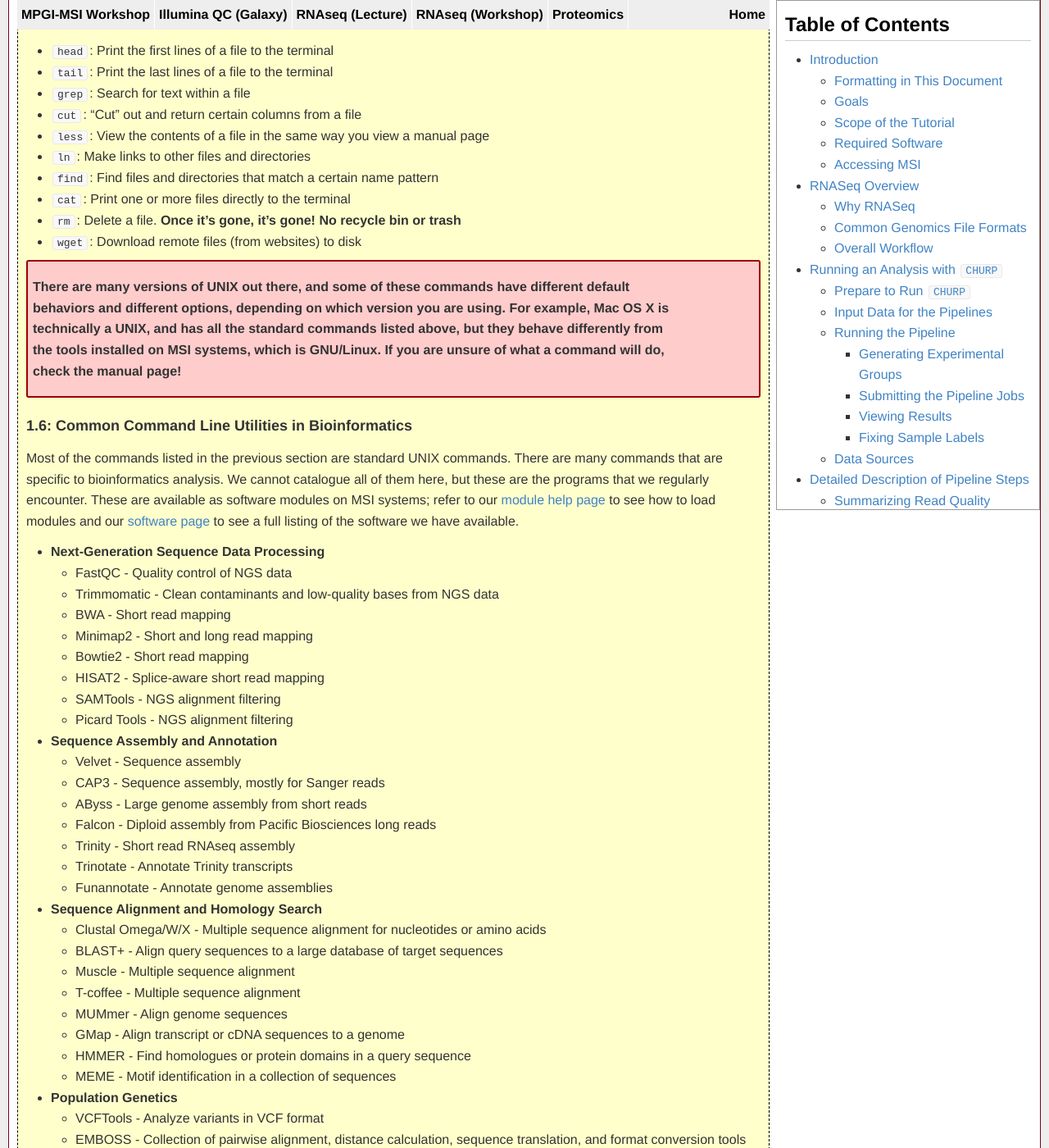
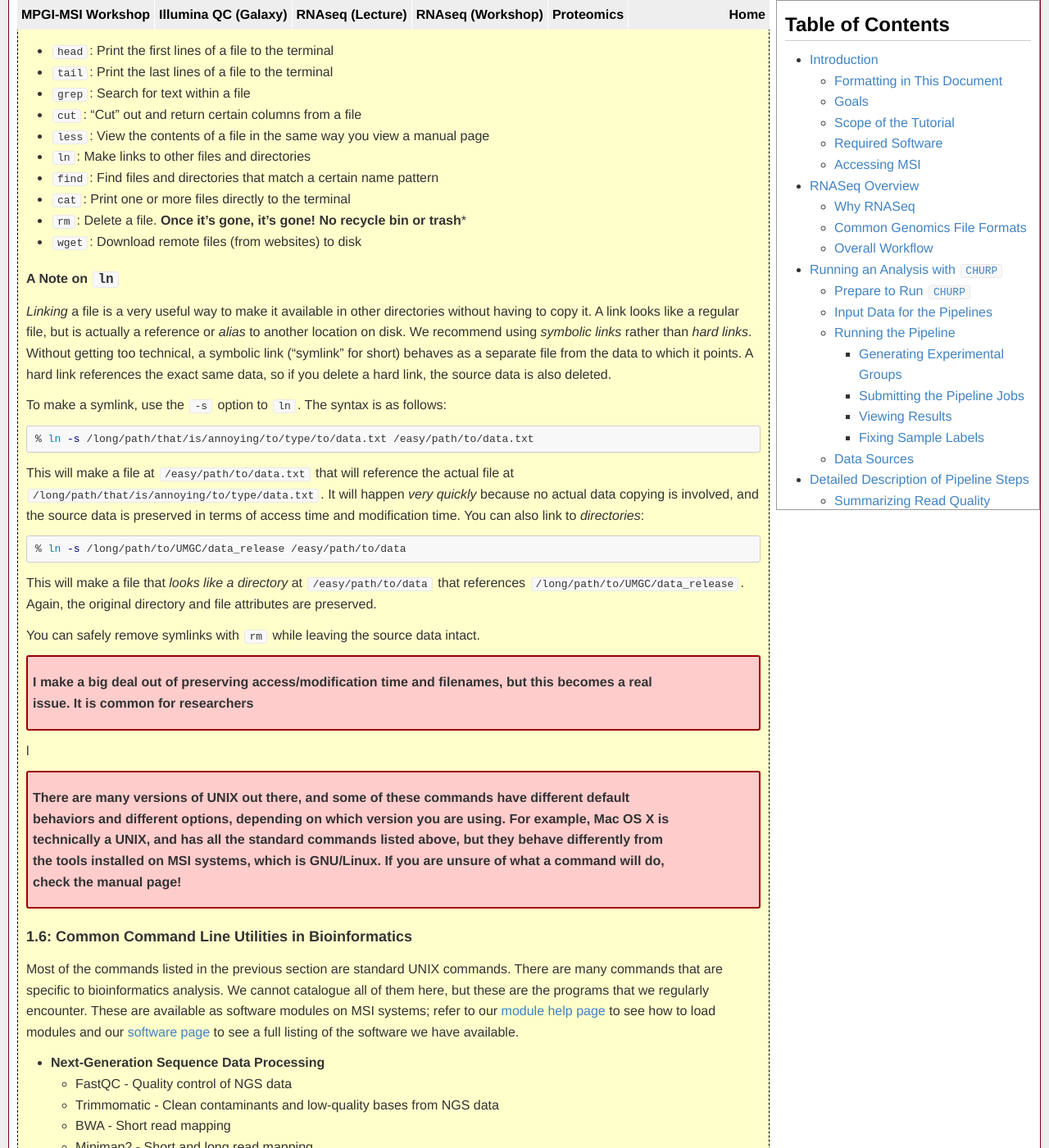
Before and after one commit to msi-ris/Tutorials, a Jekyll site: the page built from rnaseq_cmd_beta.md, in a window 1280 px wide and 1400 px high, scrolled down 14731 px. Shown: the whole window at 82% size. Built offline with Jekyll 4.4.1, drawn with Linux system fonts in a browser that asks for light colours.

Commit message:
Update rnaseq beta

````diff
--- a/rnaseq_cmd_beta.md
+++ b/rnaseq_cmd_beta.md
@@ -465,8 +465,46 @@ entire file into memory.
 - `ln`: Make links to other files and directories
 - `find`: Find files and directories that match a certain name pattern
 - `cat`: Print one or more files directly to the terminal
-- `rm`: Delete a file. **Once it's gone, it's gone! No recycle bin or trash**
+- `rm`: Delete a file. **Once it's gone, it's gone! No recycle bin or trash**\*
 - `wget`: Download remote files (from websites) to disk
+
+#### A Note on `ln`
+*Linking* a file is a very useful way to make it available in other directories
+without having to copy it. A link looks like a regular file, but is actually
+a reference or *alias* to another location on disk. We recommend using
+*symbolic links* rather than *hard links*. Without getting too technical, a
+symbolic link ("symlink" for short) behaves as a separate file from the data
+to which it points. A hard link references the exact same data, so if you delete
+a hard link, the source data is also deleted.
+
+To make a symlink, use the `-s` option to `ln`. The syntax is as follows:
+
+```bash
+% ln -s /long/path/that/is/annoying/to/type/to/data.txt /easy/path/to/data.txt
+```
+
+This will make a file at `/easy/path/to/data.txt` that will reference the actual
+file at `/long/path/that/is/annoying/to/type/data.txt`. It will happen
+*very quickly* because no actual data copying is involved, and the source data
+is preserved in terms of access time and modification time. You can also link
+to *directories*:
+
+```bash
+% ln -s /long/path/to/UMGC/data_release /easy/path/to/data
+```
+
+This will make a file that *looks like a directory* at `/easy/path/to/data` that
+references `/long/path/to/UMGC/data_release`. Again, the original directory and
+file attributes are preserved.
+
+You can safely remove symlinks with `rm` while leaving the source data intact.
+
+<div class="warn" markdown="1">
+
+I make a big deal out of preserving access/modification time and filenames, but
+this becomes a real issue. It is common for researchers
+
+</div>l
 
 <div class="warn" markdown="1">
 
````
